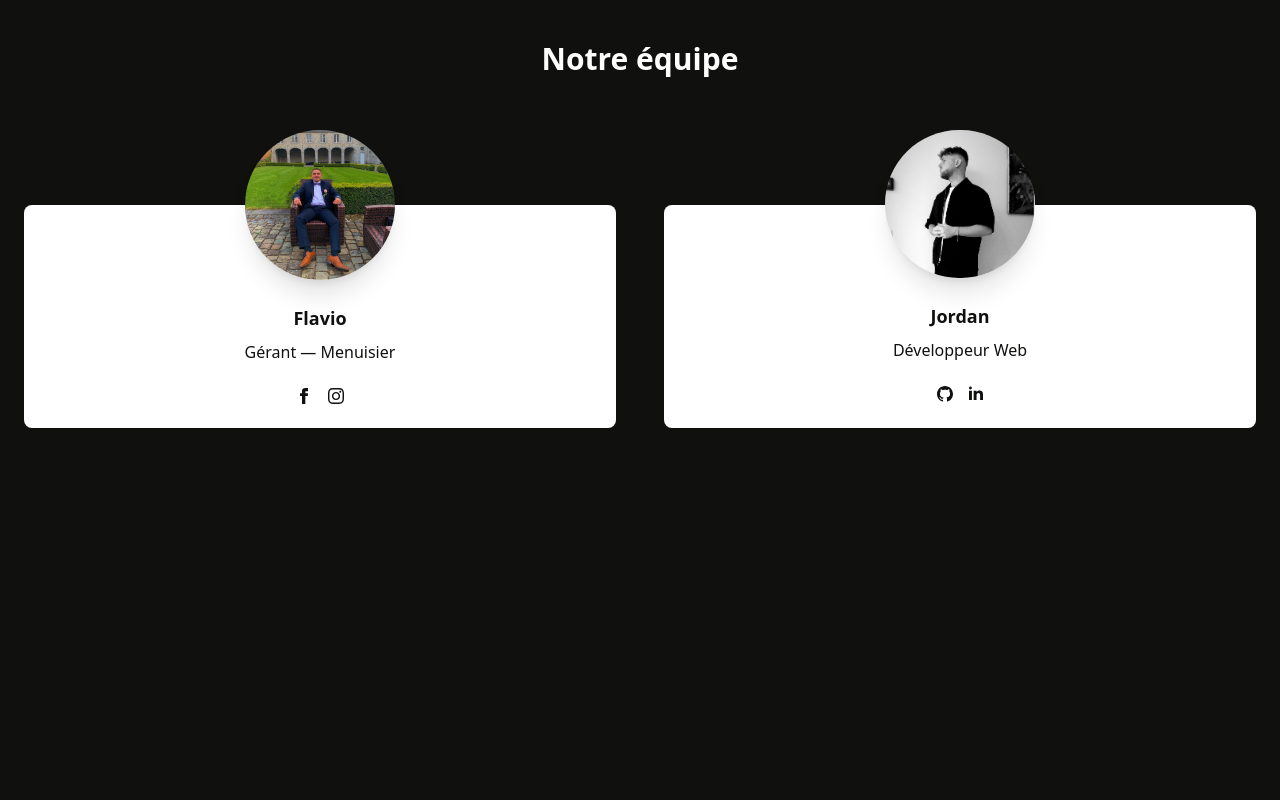
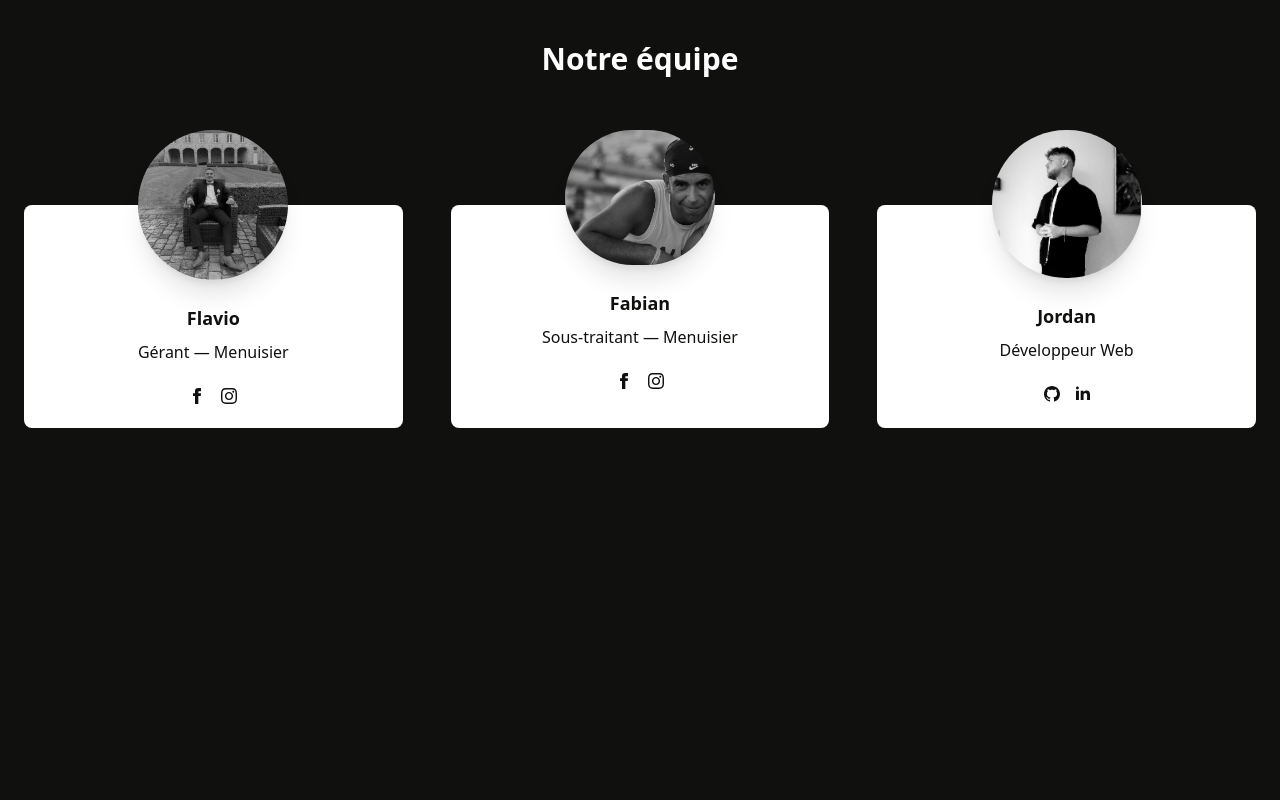
Before and after one commit to Reptilz/Menuiserie-Gibilaro, a Nuxt app: page /a-propos in a window 1280 px wide. Shown: the part 1140-1940 px from the top of the page. Built offline with nearby package versions, Linux system fonts and the light colour scheme.

Commit message:
update: add member in team on about page

```diff
--- a/pages/a-propos/index.vue
+++ b/pages/a-propos/index.vue
@@ -79,7 +79,7 @@
                     Notre équipe
                 </h2>
 
-                <div class="grid gap-x-6 md:grid-cols-2 lg:gap-x-12 text-black">
+                <div class="grid gap-x-6 md:grid-cols-3 lg:gap-x-12 text-black">
                     <div class="mb-32 md:mb-0">
                         <div class="block h-full rounded-lg bg-white">
                             <div class="flex justify-center">
@@ -104,6 +104,42 @@
                                         </svg>
                                     </a>
                                     <a href="https://www.instagram.com/menuiserie.gibilaro/" class="px-2" target="_blank">
+                                        <!-- Instagram -->
+                                        <svg xmlns="http://www.w3.org/2000/svg" viewBox="0 0 24 24"
+                                            class="h-4 w-4 text-primary transition-all duration-300 hover:text-yellow">
+                                            <path fill="currentColor"
+                                                d="M12 2.163c3.204 0 3.584.012 4.85.07 3.252.148 4.771 1.691 4.919 4.919.058 1.265.069 1.645.069 4.849 0 3.205-.012 3.584-.069 4.849-.149 3.225-1.664 4.771-4.919 4.919-1.266.058-1.644.07-4.85.07-3.204 0-3.584-.012-4.849-.07-3.26-.149-4.771-1.699-4.919-4.92-.058-1.265-.07-1.644-.07-4.849 0-3.204.013-3.583.07-4.849.149-3.227 1.664-4.771 4.919-4.919 1.266-.057 1.645-.069 4.849-.069zm0-2.163c-3.259 0-3.667.014-4.947.072-4.358.2-6.78 2.618-6.98 6.98-.059 1.281-.073 1.689-.073 4.948 0 3.259.014 3.668.072 4.948.2 4.358 2.618 6.78 6.98 6.98 1.281.058 1.689.072 4.948.072 3.259 0 3.668-.014 4.948-.072 4.354-.2 6.782-2.618 6.979-6.98.059-1.28.073-1.689.073-4.948 0-3.259-.014-3.667-.072-4.947-.196-4.354-2.617-6.78-6.979-6.98-1.281-.059-1.69-.073-4.949-.073zm0 5.838c-3.403 0-6.162 2.759-6.162 6.162s2.759 6.163 6.162 6.163 6.162-2.759 6.162-6.163c0-3.403-2.759-6.162-6.162-6.162zm0 10.162c-2.209 0-4-1.79-4-4 0-2.209 1.791-4 4-4s4 1.791 4 4c0 2.21-1.791 4-4 4zm6.406-11.845c-.796 0-1.441.645-1.441 1.44s.645 1.44 1.441 1.44c.795 0 1.439-.645 1.439-1.44s-.644-1.44-1.439-1.44z" />
+                                        </svg>
+                                    </a>
+                                </ul>
+                            </div>
+                        </div>
+                    </div>
+
+                    <div class="mb-32 md:mb-0">
+                        <div class="block h-full rounded-lg bg-white">
+                            <div class="flex justify-center">
+                                <div class="flex justify-center -mt-[75px]">
+                                    <img src="~/assets/img/team/fabian.jpg"
+                                        class="mx-auto rounded-full shadow-xl dark:shadow-black/20 w-[150px]"
+                                        alt="Fabian Pellens" />
+                                </div>
+                            </div>
+                            <div class="p-6">
+                                <h5 class="mb-2 text-lg font-bold">Fabian</h5>
+                                <p class="mb-6">Sous-traitant — Menuisier </p>
+                                <ul class="mx-auto flex list-inside justify-center">
+                                    <a href="https://www.facebook.com/profile.php?id=100057529865596" class="px-2"
+                                        target="_blank">
+                                        <!-- Facebook -->
+                                        <svg xmlns="http://www.w3.org/2000/svg"
+                                            class="h-4 w-4 text-primary transition-all duration-300 hover:text-yellow"
+                                            fill="currentColor" viewBox="0 0 24 24">
+                                            <path
+                                                d="M9 8h-3v4h3v12h5v-12h3.642l.358-4h-4v-1.667c0-.955.192-1.333 1.115-1.333h2.885v-5h-3.808c-3.596 0-5.192 1.583-5.192 4.615v3.385z" />
+                                        </svg>
+                                    </a>
+                                    <a href="https://www.instagram.com/sprl_menuiseriepellens/" class="px-2" target="_blank">
                                         <!-- Instagram -->
                                         <svg xmlns="http://www.w3.org/2000/svg" viewBox="0 0 24 24"
                                             class="h-4 w-4 text-primary transition-all duration-300 hover:text-yellow">
```
Also changed, not shown: assets/img/team/fabian.jpg (added), assets/img/team/flavio.jpg.
